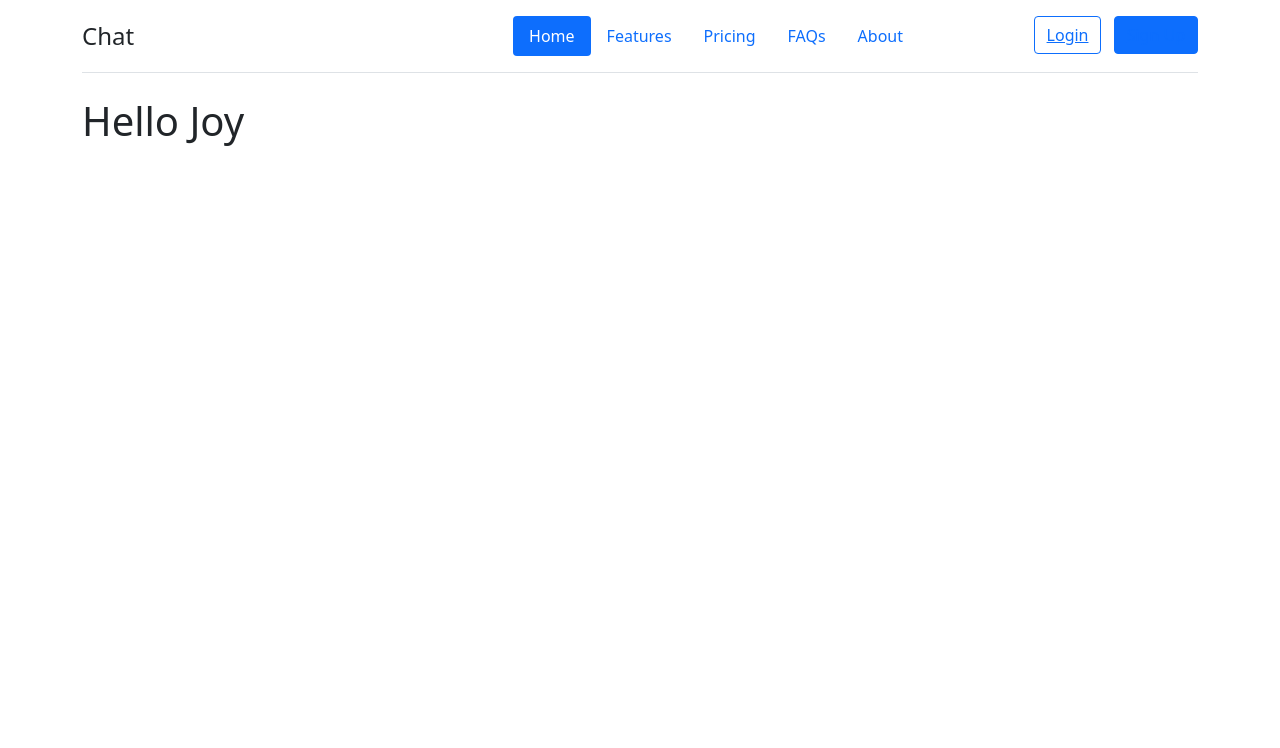
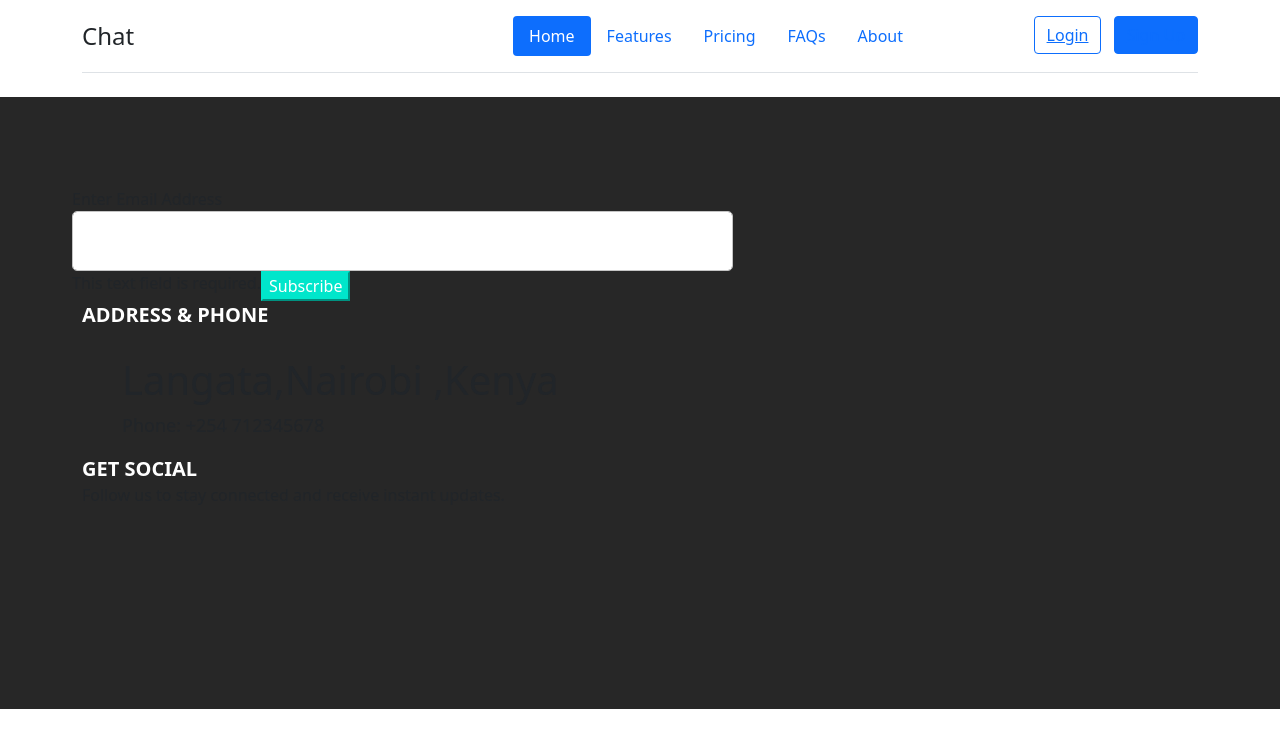
Before and after one commit to Wakarende/chat, a Flask app: template app/templates/index.html in a window 1280 px wide. Shown: the top 748 px of the page. Run offline with Flask 2, Linux system fonts and the light colour scheme; the template is opened without the code that fills it, so the values that code supplies are empty; parts of the project's set-up code (start-up, migrations or seed data) failed here and were passed over; some libraries are stand-ins or nearby versions.

Commit message:
add the footer section and styling

```diff
--- /dev/null
+++ b/app/static/style.css
@@ -0,0 +1,68 @@
+h5{
+margin-top: 0;
+    margin-bottom: 0;
+}
+
+.footer-classic{
+padding:90px 0;
+font-weight:400;
+background:#272727
+}
+.row-50{
+margin-bottom:-50px;
+}
+.wow-outer{
+position:relative;
+overflow:hidden;
+}
+.row-50 > *{
+margin-bottom:50px;
+}
+.footer-title{
+text-transform:uppercase;
+font-weight:600;
+line-height:28px;
+line-spacing:0.1em;
+}
+.footer-classic .footer-title{
+color:#ffffff;
+}
+.form-inline{
+display: flex;
+flex-wrap: wrap;
+align-items: stretch;
+text-align: center;
+margin-left: -10px;
+margin-right: -10px;
+}
+.form-control{
+display: block;
+    width: 100%;
+    min-height: 60px;
+    padding: 16px 25px;
+    font-size: 15px;
+    font-weight: 300;
+    line-height: 26px;
+    color: #151515;
+    background-color: #ffffff;
+    background-image: none;
+    border-radius: 5px;
+    -webkit-appearance: none;
+    transition: .3s ease-in-out;
+    border: 1px solid #C4C4C4;
+}
+.button-primary, .button-primary:focus {
+    color: #ffffff;
+    background-color: #00e6cb;
+    border-color: #00e6cb;
+}
+ul, ol {
+    list-style: none;
+    padding: 0;
+    margin: 0;
+}
+ul.list-contact-info li {
+    position: relative;
+    padding-left: 40px;
+    font-size: 18px;
+}
--- a/app/templates/base.html
+++ b/app/templates/base.html
@@ -1,9 +1,6 @@
 <!DOCTYPE html>
 <html lang="en">
-  <head>
   <!-- Required meta tags -->
-  <!DOCTYPE html>
-<html lang="en">
 <head>
   {% block styles %}
   <meta charset="UTF-8">
@@ -15,13 +12,16 @@
   <link rel="preconnect" href="https://fonts.gstatic.com">
   <link href="https://fonts.googleapis.com/css2?family=Comfortaa:wght@300;400;500;600;700&display=swap" rel="stylesheet">
   <link href="https://cdn.jsdelivr.net/npm/bootstrap@5.0.0-beta3/dist/css/bootstrap.min.css" rel="stylesheet" integrity="sha384-eOJMYsd53ii+scO/bJGFsiCZc+5NDVN2yr8+0RDqr0Ql0h+rP48ckxlpbzKgwra6" crossorigin="anonymous">
+   <link rel="stylesheet" href="https://cdnjs.cloudflare.com/ajax/libs/hover.css/2.1.1/css/hover-min.css"
+    type="text/css" />
+  <script src="https://ajax.googleapis.com/ajax/libs/jquery/3.2.1/jquery.min.js"></script>
+  <script src="https://maxcdn.bootstrapcdn.com/bootstrap/3.3.7/js/bootstrap.min.js"></script>
 
-
-  <link rel="stylesheet" href="{{url_for('static',filename='css/base.css')}}">
+  <link rel="stylesheet" href="{{url_for('static',filename='css/style.css')}}">
   {% endblock %}
 
   {% if title %}
-   <title>Blog</title>
+   <title>Chat</title>
   {% else %}
   <title> Chat {{title}}</title>
   {% endif %}
@@ -29,8 +29,16 @@
 {% block navbar %}
 {% include 'navbar.html' %}
 {% endblock %}
-<body>
+ <body>
   {% block content %}
   {% endblock %}
-</body>
+ {% block scripts %}
+<script src="https://code.jquery.com/jquery-3.6.0.slim.min.js"></script>
+
+  <script src="https://cdn.jsdelivr.net/npm/@popperjs/core@2.6.0/dist/umd/popper.min.js"></script>
+  <script src="https://cdn.jsdelivr.net/npm/bootstrap@5.0.0-beta2/dist/js/bootstrap.min.js"></script>
+  <script src="https://cdnjs.cloudflare.com/ajax/libs/OwlCarousel2/2.3.4/owl.carousel.min.js"></script>
+  <script type="text/javascript" src="{{ url_for('static', filename='js/script.js') }}"></script>
+{% endblock %}
+  </body>
 </html>
--- a/app/templates/index.html
+++ b/app/templates/index.html
@@ -1,8 +1,64 @@
 {% extends 'base.html' %}
 
 {% block content %}
-<div class="container">
-<h1>Hello Joy</h1>
-</div>
 
+<!--   page footer-->
+ <footer class ="section footer-classic context-dark decorated-section-4">
+     <div class ="container">
+         <div class ="row row-50 justify-content-between">
+             <div class =" col-lg-7">
+                 <div class ="wow slideInRight" style ="visibility:visibile; animation-name:slideInRight">
+                     <div class="row row-50">
+                         <div class ="col-12">
+                             <h5 class="Subscribe & Stay Updated">
+                             </h5>
+                             <form class="form-inline action="{{url_for('main.subscribe')}}" method="POST">
+                                 <label class="input label">
+                                     Enter Email Address
+                                 </label>
+                             <input class ="form-control" type="email" name="subscriber" required>
+                             <span class ="form-validation">This text field is required.</span>
+                             <div class ="form-button group-sm text-center text-lg-left">
+                                 <button class ="button button-primary" type="submit">
+                                     Subscribe
+                                 </button>
+                             </div>
+
+                             </form>
+
+                         </div>
+
+                     </div>
+
+                 </div>
+
+             </div>
+
+         </div>
+        <div class ="col-md-6">
+            <h5 class="footer-title">Address & Phone</h5>
+            <ul class="list-contact-info">
+                <li><a target="_blank " href="# "><i class="fa fa-location slideanim"></i></a>
+                <h1 class="uppercase general-sub slideanim">Langata,Nairobi ,Kenya </h1>
+                <p class="inline-block slideanim">
+                        Phone: +254 712345678<br>
+                    </p>
+                </li>
+            </ul>
+
+        </div>
+         <div class ="col-md-6">
+             <h5 class="footer-title">Get Social</h5>
+             <p class="big">Follow us to stay connected and receive instant updates.</p>
+           <ul class ="social-list">
+               <li><a target="_blank " href="# "><i class="fa fa-facebook slideanim"></i></a></li>
+                        <li><a target="_blank " href="# "><i class="fa fa-twitter slideanim"></i></a></li>
+                        <li><a target="_blank " href="# "><i class="fa fa-instagram slideanim"></i></a></li>
+                        <li><a target="_blank " href="# "><i class="fa fa-youtube slideanim"></i></a></li>
+
+           </ul>
+         </div>
+     </div>
+
+ </footer>
 {% endblock %}
--- /dev/null
+++ b/chat/pyvenv.cfg
@@ -0,0 +1,3 @@
+home = /Library/Frameworks/Python.framework/Versions/3.9/bin
+include-system-site-packages = false
+version = 3.9.4
```
Also changed, not shown: app/__init__.py (+20 -18 lines), app/static/js/script.js (added), 13 other files.
